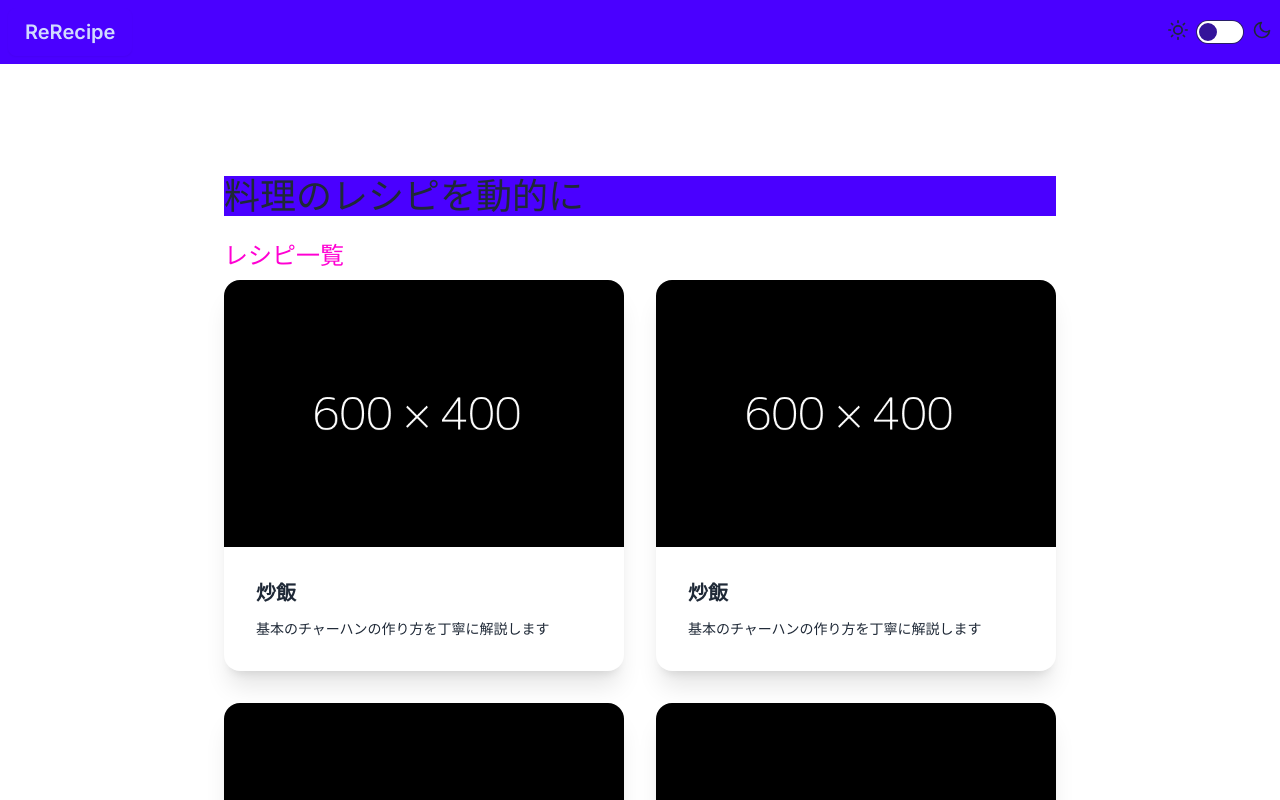
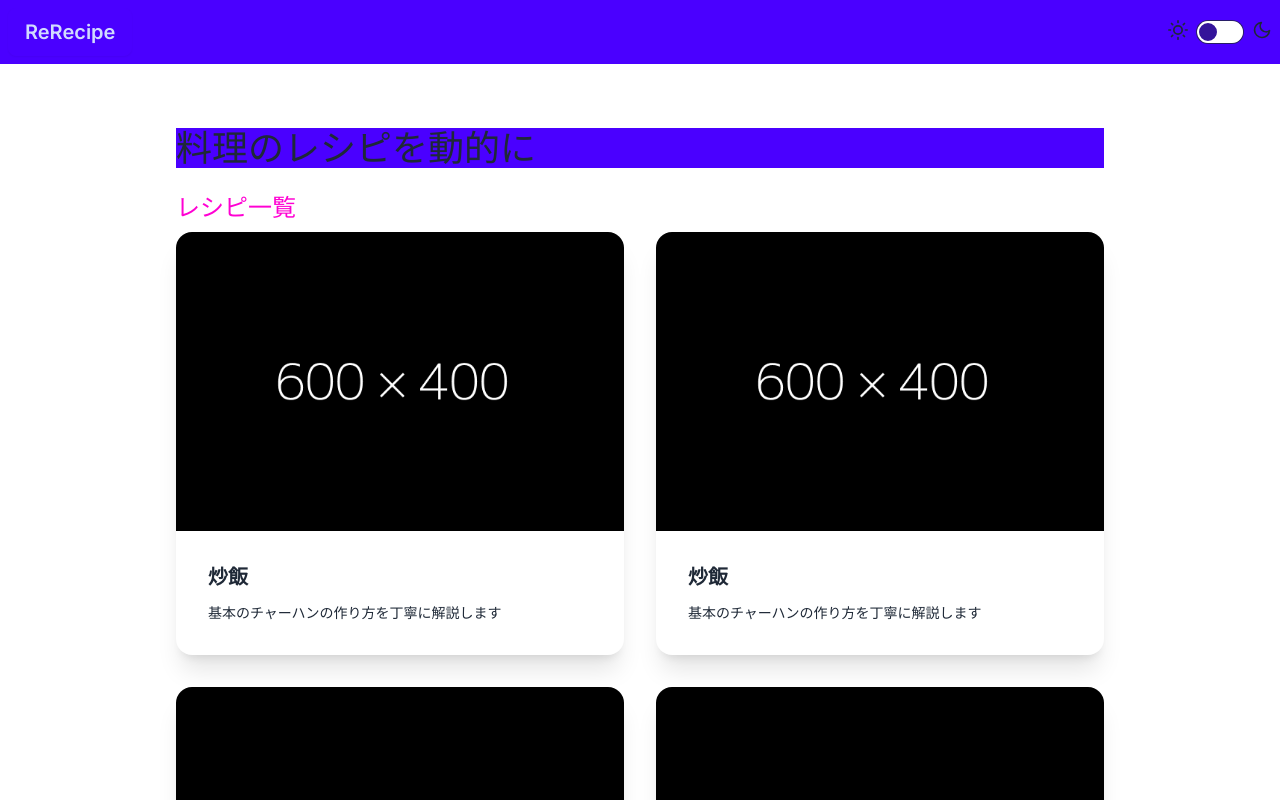
Before and after one commit to TakabayaP/programmable-cooking, a Next.js app in the folder frontend/: page / in a window 1280 px wide. Shown: the top 800 px of the page. Built offline with nearby package versions, Linux system fonts and the light colour scheme.

Commit message:
update: substract padding

```diff
--- a/frontend/app/page.tsx
+++ b/frontend/app/page.tsx
@@ -13,7 +13,7 @@ export default function Home() {
   };
   return (
     <main className="flex min-h-screen justify-center">
-      <div className="flex flex-col items-center justify-between p-24 w-full lg:w-[1024px]">
+      <div className="flex flex-col items-center justify-between p-12 w-full lg:w-[1024px]">
         <h1 className="text-4xl text-left bg-primary w-full my-4">料理のレシピを動的に</h1>
         <h2 className="text-2xl text-left text-secondary w-full my-2">レシピ一覧</h2>
         <ul className="grid grid-cols-1 md:grid-cols-2 gap-8">
```
